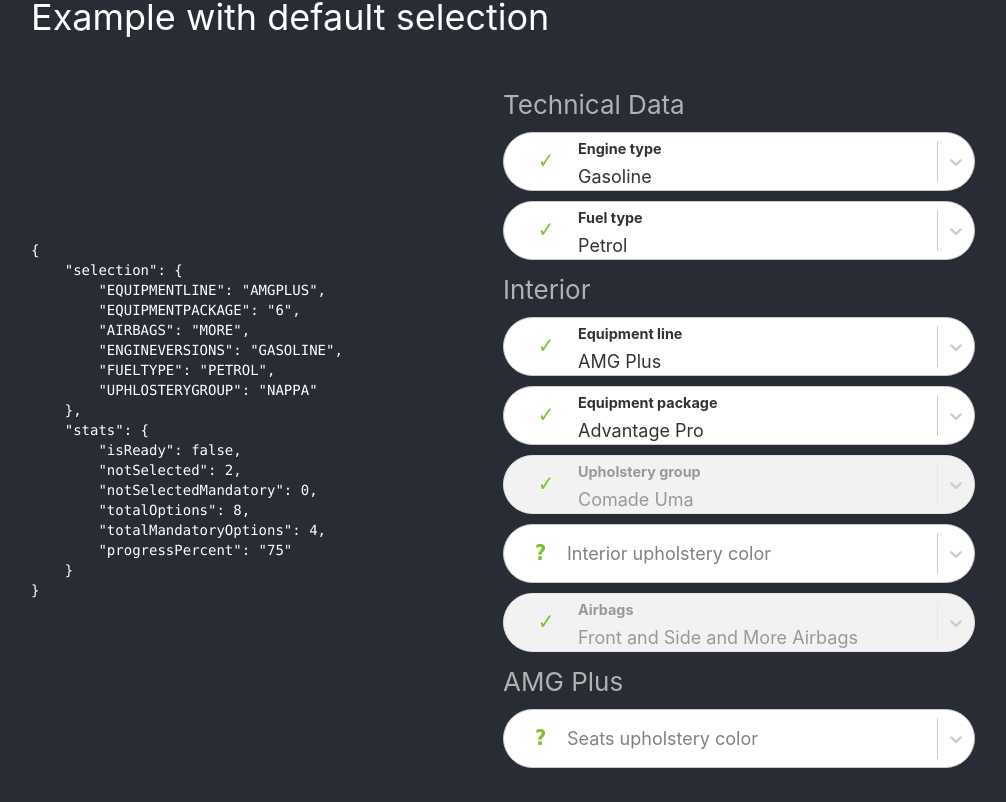
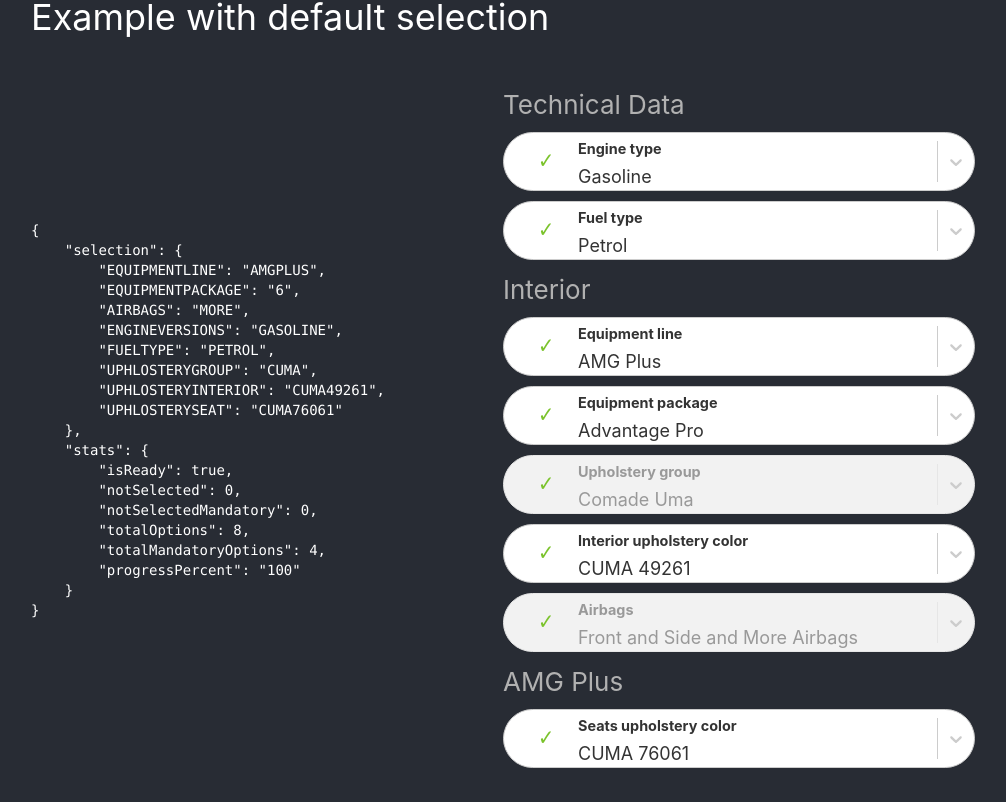
Before and after one commit to ja-klaudiusz/React-Conditional-Selection, a React (Create React App) app: page / in a window 1280 px wide. Shown: the part 800-1602 px from the top of the page, without its empty margins (137-1143 px from the left). Built offline with nearby package versions, Linux system fonts and the light colour scheme.

Commit message:
update ids

```diff
--- a/src/data.js
+++ b/src/data.js
@@ -223,7 +223,7 @@
         rules: { EQUIPMENTPACKAGE: '5' },
       },
       {
-        code: 'NAPPA',
+        code: 'CUMA',
         name: 'Comade Uma',
         default: null,
         rules: { EQUIPMENTPACKAGE: '6' },
@@ -687,27 +687,27 @@
         },
       },
       {
-        code: 'NAP49261',
-        name: 'NAP 49261',
+        code: 'CUMA49261',
+        name: 'CUMA 49261',
         default: null,
         rules: {
-          $and: [{ UPHLOSTERYGROUP: 'NAPPA' }, { EQUIPMENTPACKAGE: '6' }],
+          $and: [{ UPHLOSTERYGROUP: 'CUMA' }, { EQUIPMENTPACKAGE: '6' }],
         },
       },
       {
-        code: 'NAP76061',
-        name: 'NAP 76061',
+        code: 'CUMA76061',
+        name: 'CUMA 76061',
         default: null,
         rules: {
-          $and: [{ UPHLOSTERYGROUP: 'NAPPA' }, { EQUIPMENTPACKAGE: '6' }],
+          $and: [{ UPHLOSTERYGROUP: 'CUMA' }, { EQUIPMENTPACKAGE: '6' }],
         },
       },
       {
-        code: 'NAP77338',
-        name: 'NAP 77338',
+        code: 'CUMA77338',
+        name: 'CUMA 77338',
         default: null,
         rules: {
-          $and: [{ UPHLOSTERYGROUP: 'NAPPA' }, { EQUIPMENTPACKAGE: '6' }],
+          $and: [{ UPHLOSTERYGROUP: 'CUMA' }, { EQUIPMENTPACKAGE: '6' }],
         },
       },
       {
@@ -963,27 +963,27 @@
         },
       },
       {
-        code: 'NAP49261',
-        name: 'NAP 49261',
+        code: 'CUMA49261',
+        name: 'CUMA 49261',
         default: null,
         rules: {
-          $and: [{ UPHLOSTERYGROUP: 'NAPPA' }, { EQUIPMENTPACKAGE: '6' }],
+          $and: [{ UPHLOSTERYGROUP: 'CUMA' }, { EQUIPMENTPACKAGE: '6' }],
         },
       },
       {
-        code: 'NAP76061',
-        name: 'NAP 76061',
+        code: 'CUMA76061',
+        name: 'CUMA 76061',
         default: null,
         rules: {
-          $and: [{ UPHLOSTERYGROUP: 'NAPPA' }, { EQUIPMENTPACKAGE: '6' }],
+          $and: [{ UPHLOSTERYGROUP: 'CUMA' }, { EQUIPMENTPACKAGE: '6' }],
         },
       },
       {
-        code: 'NAP77338',
-        name: 'NAP 77338',
+        code: 'CUMA77338',
+        name: 'CUMA 77338',
         default: null,
         rules: {
-          $and: [{ UPHLOSTERYGROUP: 'NAPPA' }, { EQUIPMENTPACKAGE: '6' }],
+          $and: [{ UPHLOSTERYGROUP: 'CUMA' }, { EQUIPMENTPACKAGE: '6' }],
         },
       },
       {
```
